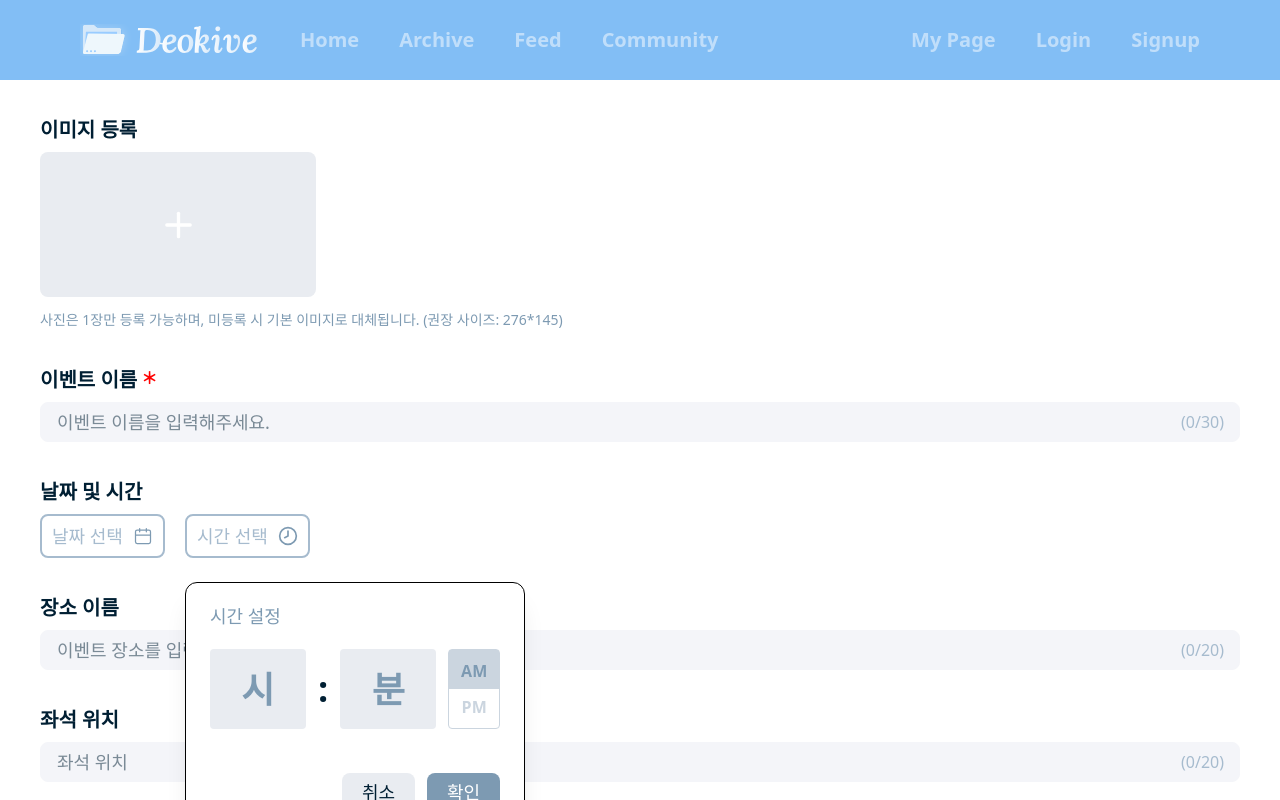
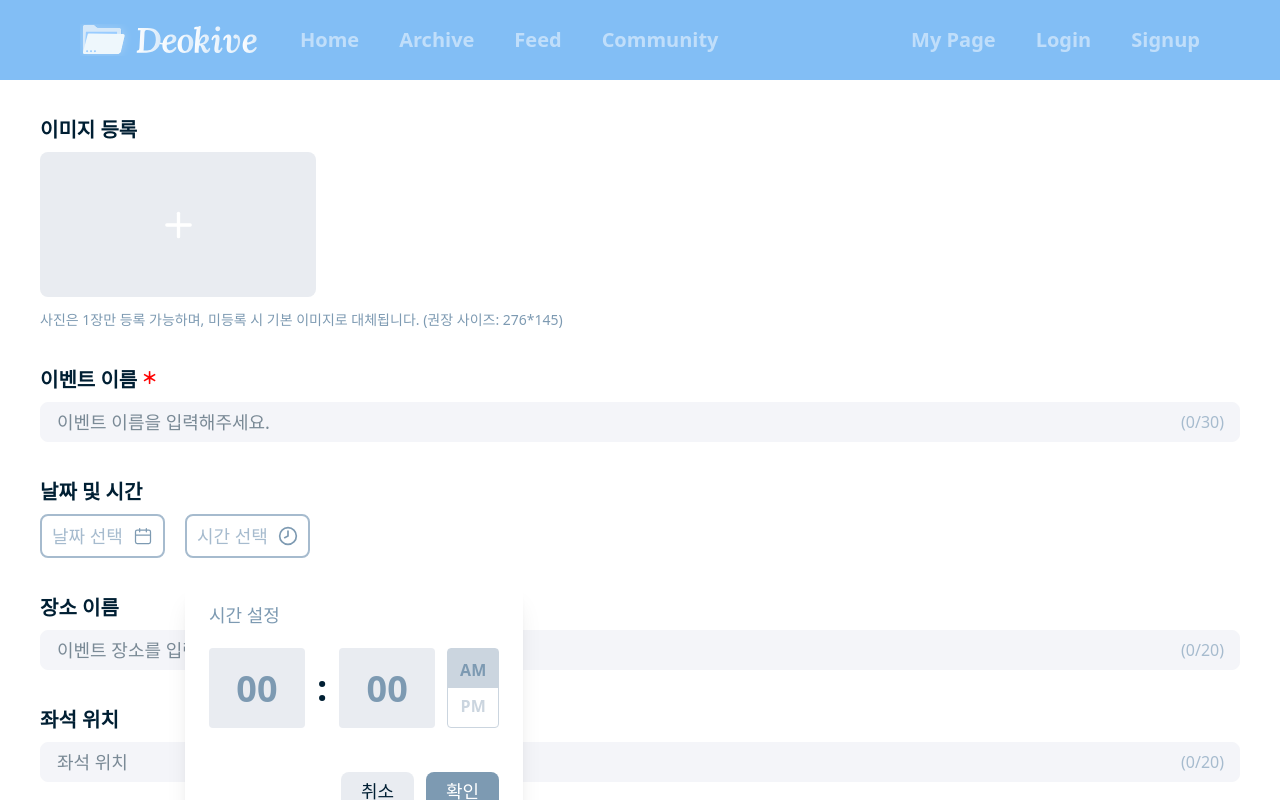
Before and after one commit to Deokive/FE, a React (Vite) app: page /ticket/create in a window 1280 px wide. Both pictures are taken after a click on the button "시간 선택". Shown: the top 800 px of the page. Built offline with nearby package versions, Linux system fonts and the light colour scheme; the HTML template or start-up script is replaced by a standard one; a web font is replaced by a local one.

Commit message:
style: border 삭제, placeholder 변경

```diff
--- a/src/components/ticket/TimePicker.tsx
+++ b/src/components/ticket/TimePicker.tsx
@@ -186,7 +186,7 @@ export default function TimePicker({
         <div
           role="dialog"
           aria-modal="true"
-          className="absolute z-50 mt-6 bg-white rounded-xl shadow-xl p-6 border"
+          className="absolute z-50 mt-6 bg-white rounded-xl shadow-xl p-6"
           style={{ minWidth: 328 }}
         >
           <div className="mb-6">
@@ -201,7 +201,7 @@ export default function TimePicker({
                 onChange={onHourInput}
                 className="w-24 h-20 text-center typo-h1 text-surface-container-50 rounded bg-surface-container-20 placeholder:text-high"
                 aria-label="시 입력"
-                placeholder={use12Hour ? "시" : "HH"}
+                placeholder={use12Hour ? "00" : "HH"}
                 maxLength={2}
               />
             </div>
@@ -219,7 +219,7 @@ export default function TimePicker({
                 onChange={onMinuteInput}
                 className="w-24 h-20 text-center typo-h1 text-surface-container-50 rounded bg-surface-container-20 placeholder:text-high"
                 aria-label="분 입력"
-                placeholder={use12Hour ? "분" : "MM"}
+                placeholder={use12Hour ? "00" : "MM"}
                 maxLength={2}
               />
             </div>
```
